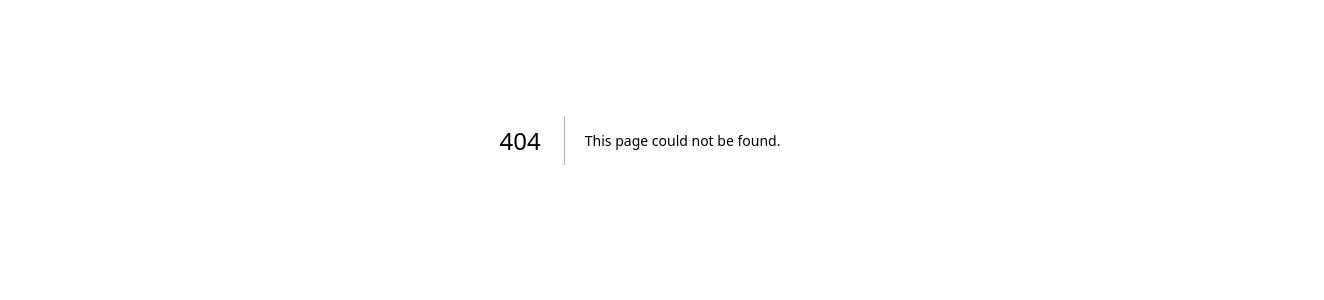
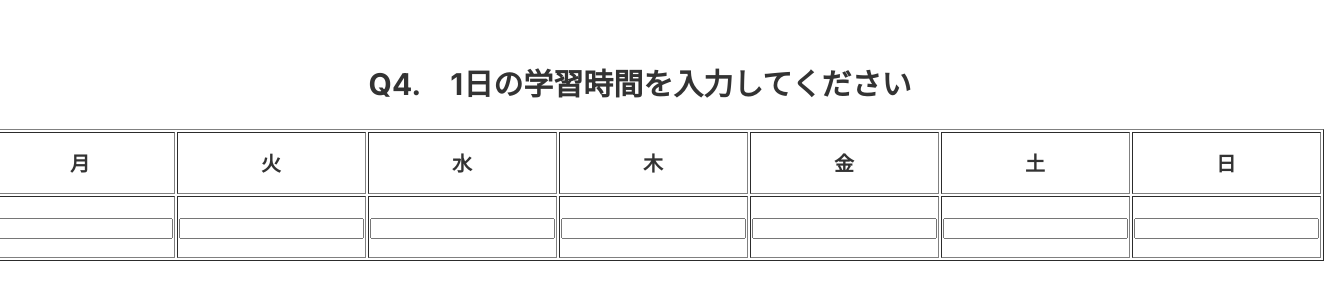
Before and after one commit to SkillNavigator/skillnavigator, a Next.js app in the folder client/: page /LearningTarget in a window 1280 px wide. Before the commit this address had no page. Shown: the part 260-560 px from the top of the page, 1324 px wide, since content can reach past the window. Built offline with nearby package versions, Linux system fonts and the light colour scheme.

Commit message:
最低限のクライアント作成

```diff
--- /dev/null
+++ b/client/src/app/Course/page.tsx
@@ -0,0 +1,16 @@
+import React from 'react';
+// import './page.css';
+
+const Course: React.FC = () => {
+    return (
+        <div className="square-container">
+            <span className="text-inside">
+                <h2>Q1.　あなたのコースを選択してください</h2>
+                <button className="button">短期3か月</button>
+                <button className='button'>長期3か月</button>
+            </span>
+        </div>
+    );
+};
+
+export default Course;
--- /dev/null
+++ b/client/src/app/Determination/page.tsx
@@ -0,0 +1,16 @@
+import React from 'react';
+// import './page.css';
+
+const Determination: React.FC = () => {
+    return (
+        <div className="square-container">
+            <span className="text-inside">
+                <h2>Q5.　意気込みを入力してください</h2>
+                <input type="text" id="myTextBox" name="myTextBox"></input>
+            </span>
+        </div>
+    );
+};
+
+
+export default Determination;
--- /dev/null
+++ b/client/src/app/LearningLog/page.tsx
@@ -0,0 +1,18 @@
+import React from 'react';
+// import './page.css';
+
+const LearningLog: React.FC = () => {
+    return (
+        <div className="square-container">
+            <span className="text-inside">
+                <h2>Q2.　過去のプログラミング学習歴を選択してください</h2>
+                <button>未経験</button>
+                <button>少し知っている</button>
+                <button>頻繁に使用している</button>
+                <br></br>
+            </span>
+        </div>
+    );
+};
+
+export default LearningLog;
--- /dev/null
+++ b/client/src/app/LearningTarget/page.tsx
@@ -0,0 +1,40 @@
+import React from 'react';
+// import './page.css';
+
+const LearningTarget: React.FC = () => {
+    return (
+        <div className="square-container">
+            <span className="text-inside">
+                <h2>Q4.　1日の学習時間を入力してください</h2>
+                <table className="table" border={1}>
+                    <thead>
+                        <tr>
+                            <th scope="col">曜日</th>
+                            <th scope="col">月</th>
+                            <th scope="col">火</th>
+                            <th scope="col">水</th>
+                            <th scope="col">木</th>
+                            <th scope="col">金</th>
+                            <th scope="col">土</th>
+                            <th scope="col">日</th>
+                        </tr>
+                    </thead>
+                    <tbody>
+                        <tr>
+                            <td>時間</td>
+                            <td><input type="number"></input></td>
+                            <td><input type="number"></input></td>
+                            <td><input type="number"></input></td>
+                            <td><input type="number"></input></td>
+                            <td><input type="number"></input></td>
+                            <td><input type="number"></input></td>
+                            <td><input type="number"></input></td>
+                        </tr>
+                    </tbody>
+                </table>
+            </span>
+        </div>
+    );
+};
+
+export default LearningTarget;
--- /dev/null
+++ b/client/src/app/TargetLevel/page.tsx
@@ -0,0 +1,16 @@
+import React from 'react';
+// import './page.css';
+
+const TargetLevel: React.FC = () => {
+    return (
+        <div className="square-container">
+            <span className="text-inside">
+                <h2>Q3.　目標レベルを設定してください</h2>
+                <button>Must課題までをマスター</button>
+                <button>Advance課題までをマスター</button>
+            </span>
+        </div>
+    );
+};
+
+export default TargetLevel;
--- a/client/src/app/globals.css
+++ b/client/src/app/globals.css
@@ -1,4 +1,34 @@
-@tailwind base;
+.square-container {
+  display: flex;
+  flex-direction: column;
+  align-items: center;
+  justify-content: center;
+  height: 100vh;
+  /* 画面の高さいっぱいに表示 */
+}
+
+.App {
+  display: flex;
+  flex-direction: column;
+  align-items: center;
+  justify-content: center;
+  height: 100vh;
+  /* 画面の高さいっぱいに表示 */
+}
+
+/* テキストのスタイル */
+.text-inside {
+  text-align: center;
+  color: #333;
+  /* テキストの色 */
+  font-size: 20px;
+  /* テキストのサイズ */
+  font-weight: bold;
+  /* ボールド（太字） */
+}
+
+
+/* @tailwind base;
 @tailwind components;
 @tailwind utilities;
 
@@ -24,4 +54,4 @@ body {
       rgb(var(--background-end-rgb))
     )
     rgb(var(--background-start-rgb));
-}
+} */
--- a/client/src/app/page.tsx
+++ b/client/src/app/page.tsx
@@ -1,113 +1,24 @@
-import Image from 'next/image'
+'use client'
 
-export default function Home() {
-  return (
-    <main className="flex min-h-screen flex-col items-center justify-between p-24">
-      <div className="z-10 max-w-5xl w-full items-center justify-between font-mono text-sm lg:flex">
-        <p className="fixed left-0 top-0 flex w-full justify-center border-b border-gray-300 bg-gradient-to-b from-zinc-200 pb-6 pt-8 backdrop-blur-2xl dark:border-neutral-800 dark:bg-zinc-800/30 dark:from-inherit lg:static lg:w-auto  lg:rounded-xl lg:border lg:bg-gray-200 lg:p-4 lg:dark:bg-zinc-800/30">
-          Get started by editing&nbsp;
-          <code className="font-mono font-bold">src/app/page.tsx</code>
-        </p>
-        <div className="fixed bottom-0 left-0 flex h-48 w-full items-end justify-center bg-gradient-to-t from-white via-white dark:from-black dark:via-black lg:static lg:h-auto lg:w-auto lg:bg-none">
-          <a
-            className="pointer-events-none flex place-items-center gap-2 p-8 lg:pointer-events-auto lg:p-0"
-            href="https://vercel.com?utm_source=create-next-app&utm_medium=appdir-template&utm_campaign=create-next-app"
-            target="_blank"
-            rel="noopener noreferrer"
-          >
-            By{' '}
-            <Image
-              src="/vercel.svg"
-              alt="Vercel Logo"
-              className="dark:invert"
-              width={100}
-              height={24}
-              priority
-            />
-          </a>
+import React from 'react';
+import Course from './Course/page';
+import LearningTarget from './LearningTarget/page';
+import LearningLog from './LearningLog/page';
+import TargetLevel from './TargetLevel/page';
+import Determination from './Determination/page';
+
+const App: React.FC = () => {
+    return (
+        <div className="App">
+            <h1>Setting for SkillNavigator</h1>
+            <Course />
+            <LearningLog />
+            <TargetLevel />
+            <LearningTarget />
+            <Determination />
+            <button>設定を完了する</button>
         </div>
-      </div>
+    );
+};
 
-      <div className="relative flex place-items-center before:absolute before:h-[300px] before:w-[480px] before:-translate-x-1/2 before:rounded-full before:bg-gradient-radial before:from-white before:to-transparent before:blur-2xl before:content-[''] after:absolute after:-z-20 after:h-[180px] after:w-[240px] after:translate-x-1/3 after:bg-gradient-conic after:from-sky-200 after:via-blue-200 after:blur-2xl after:content-[''] before:dark:bg-gradient-to-br before:dark:from-transparent before:dark:to-blue-700 before:dark:opacity-10 after:dark:from-sky-900 after:dark:via-[#0141ff] after:dark:opacity-40 before:lg:h-[360px] z-[-1]">
-        <Image
-          className="relative dark:drop-shadow-[0_0_0.3rem_#ffffff70] dark:invert"
-          src="/next.svg"
-          alt="Next.js Logo"
-          width={180}
-          height={37}
-          priority
-        />
-      </div>
-
-      <div className="mb-32 grid text-center lg:max-w-5xl lg:w-full lg:mb-0 lg:grid-cols-4 lg:text-left">
-        <a
-          href="https://nextjs.org/docs?utm_source=create-next-app&utm_medium=appdir-template&utm_campaign=create-next-app"
-          className="group rounded-lg border border-transparent px-5 py-4 transition-colors hover:border-gray-300 hover:bg-gray-100 hover:dark:border-neutral-700 hover:dark:bg-neutral-800/30"
-          target="_blank"
-          rel="noopener noreferrer"
-        >
-          <h2 className={`mb-3 text-2xl font-semibold`}>
-            Docs{' '}
-            <span className="inline-block transition-transform group-hover:translate-x-1 motion-reduce:transform-none">
-              -&gt;
-            </span>
-          </h2>
-          <p className={`m-0 max-w-[30ch] text-sm opacity-50`}>
-            Find in-depth information about Next.js features and API.
-          </p>
-        </a>
-
-        <a
-          href="https://nextjs.org/learn?utm_source=create-next-app&utm_medium=appdir-template-tw&utm_campaign=create-next-app"
-          className="group rounded-lg border border-transparent px-5 py-4 transition-colors hover:border-gray-300 hover:bg-gray-100 hover:dark:border-neutral-700 hover:dark:bg-neutral-800/30"
-          target="_blank"
-          rel="noopener noreferrer"
-        >
-          <h2 className={`mb-3 text-2xl font-semibold`}>
-            Learn{' '}
-            <span className="inline-block transition-transform group-hover:translate-x-1 motion-reduce:transform-none">
-              -&gt;
-            </span>
-          </h2>
-          <p className={`m-0 max-w-[30ch] text-sm opacity-50`}>
-            Learn about Next.js in an interactive course with&nbsp;quizzes!
-          </p>
-        </a>
-
-        <a
-          href="https://vercel.com/templates?framework=next.js&utm_source=create-next-app&utm_medium=appdir-template&utm_campaign=create-next-app"
-          className="group rounded-lg border border-transparent px-5 py-4 transition-colors hover:border-gray-300 hover:bg-gray-100 hover:dark:border-neutral-700 hover:dark:bg-neutral-800/30"
-          target="_blank"
-          rel="noopener noreferrer"
-        >
-          <h2 className={`mb-3 text-2xl font-semibold`}>
-            Templates{' '}
-            <span className="inline-block transition-transform group-hover:translate-x-1 motion-reduce:transform-none">
-              -&gt;
-            </span>
-          </h2>
-          <p className={`m-0 max-w-[30ch] text-sm opacity-50`}>
-            Explore starter templates for Next.js.
-          </p>
-        </a>
-
-        <a
-          href="https://vercel.com/new?utm_source=create-next-app&utm_medium=appdir-template&utm_campaign=create-next-app"
-          className="group rounded-lg border border-transparent px-5 py-4 transition-colors hover:border-gray-300 hover:bg-gray-100 hover:dark:border-neutral-700 hover:dark:bg-neutral-800/30"
-          target="_blank"
-          rel="noopener noreferrer"
-        >
-          <h2 className={`mb-3 text-2xl font-semibold`}>
-            Deploy{' '}
-            <span className="inline-block transition-transform group-hover:translate-x-1 motion-reduce:transform-none">
-              -&gt;
-            </span>
-          </h2>
-          <p className={`m-0 max-w-[30ch] text-sm opacity-50`}>
-            Instantly deploy your Next.js site to a shareable URL with Vercel.
-          </p>
-        </a>
-      </div>
-    </main>
-  )
-}
+export default App;
```
